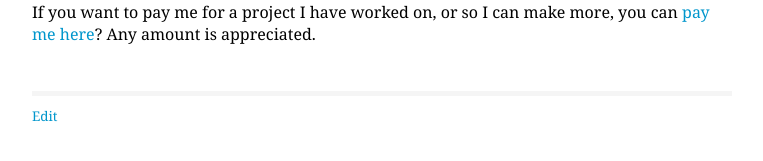
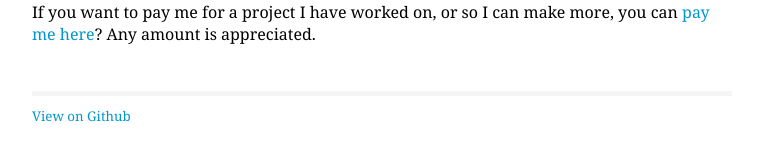
Before and after one commit to ir-g/ir-g.github.io, a Jekyll site: the page built from index.md, in a window 1280 px wide. Shown: the part 425-586 px from the top of the page, without its empty margins (258-1021 px from the left). Built offline with Jekyll 4.4.1, drawn with Linux system fonts in a browser that asks for light colours.

Commit message:
Update default.html

```diff
--- a/_layouts/default.html
+++ b/_layouts/default.html
@@ -84,7 +84,7 @@
         {{ content }}
         <br>
         <hr>
-        <small><a href="/gh-edit/?repo={{site.github.repo}}&branch={{site.github.branch}}&path={{page.path}}">Edit</a></small>
+        <small><a href="/gh-edit/?repo={{site.github.repo}}&branch={{site.github.branch}}&path={{page.path}}">View on Github</a></small>
       </div>
     </div>
     <script>
```
